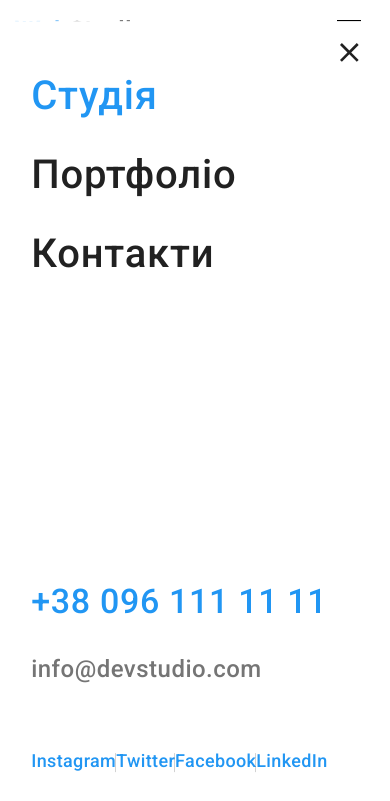
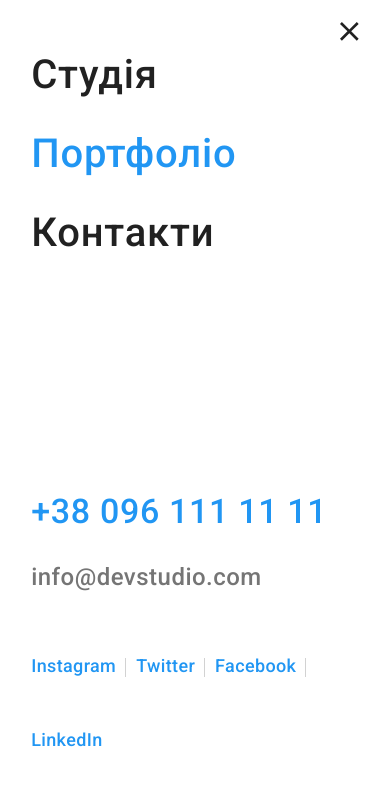
Before and after one commit to jke80/goit-markup-hw-08, a plain HTML site: page portfolio.html in a window 390 px wide. Both pictures are taken after a click on the button 349 px from the left and 29 px from the top of the page. Shown: the top 801 px of the page. Drawn offline with nearby package versions, Linux system fonts and the light colour scheme.

Commit message:
mobile menu

```diff
--- a/portfolio.html
+++ b/portfolio.html
@@ -84,14 +84,14 @@
 
           <ul class="menu-nav list">
             <li class="menu-nav__item">
-              <a
-                href="./index.html"
-                class="menu-nav__link menu-nav__link_current"
-                >Студія</a
-              >
+              <a href="./index.html" class="menu-nav__link">Студія</a>
             </li>
             <li class="menu-nav__item">
-              <a href="./portfolio.html" class="menu-nav__link">Портфоліо</a>
+              <a
+                href="./portfolio.html"
+                class="menu-nav__link menu-nav__link_current"
+                >Портфоліо</a
+              >
             </li>
             <li class="menu-nav__item">
               <a href="#" class="menu-nav__link">Контакти</a>
@@ -132,7 +132,7 @@
       </div>
     </header>
 
-    <main>
+    <main class="page-main">
       <section class="portfolio">
         <div class="container">
           <h1 class="visually-hidden">Наші роботи</h1>
--- a/sass/components/_header.scss
+++ b/sass/components/_header.scss
@@ -4,10 +4,10 @@
   top: 0;
   width: 100%;
   z-index: 10;
+  background-color: var(--background-color);
 }
 
 .page-header__container {
-  background-color: var(--background-color);
   display: flex;
   justify-content: space-between;
   align-items: center;
--- a/sass/components/_menu.scss
+++ b/sass/components/_menu.scss
@@ -15,22 +15,25 @@
     flex-direction: column;
     justify-content: space-between;
     left: 50%;
-    top: 50%;
-    // width: 100vw;
+    top: 0;
     height: 95vh;
     padding-top: 6vh;
     padding-bottom: 6vh;
-    padding-left: 8vw;
-    padding-right: 8vw;
+    padding-left: 8%;
     z-index: 999;
     background-color: var(--background-color);
+    transform: translateX(-50%);
 
-    transform: scale(0) translate(-50%, -50%);
-
-    transition: transform var(--page-transition);
+    opacity: 0;
+    visibility: hidden;
+    pointer-events: none;
+    transition: opacity var(--page-transition),
+      visibility var(--page-transition);
 
     &.is-open {
-      transform: scale(1) translate(-50%, -50%);
+      opacity: 1;
+      visibility: visible;
+      pointer-events: all;
     }
   }
 
@@ -66,23 +69,21 @@
     @include font(34px, 500, 40px);
     letter-spacing: 0.02em;
     color: var(--site-accent-color);
-    padding-bottom: 4vh;
+    padding-bottom: 32px;
   }
+
   .menu-container__email {
     display: block;
     @include font(24px, 500, 28px);
     letter-spacing: 0.02em;
     color: var(--font-color);
-    padding-bottom: 4vh;
+    padding-bottom: 32px;
   }
 
   .menu-socials {
-    position: relative;
     display: flex;
-    gap: calc((80vw - 340px) / 3);
-    @media screen and (max-width: 430px) {
-      gap: 0;
-    }
+    gap: 20px;
+    flex-wrap: wrap;
   }
 
   .menu-socials__item {
@@ -95,12 +96,8 @@
       width: 1px;
       height: 1.17em;
       background-color: var(--contact-form-border-color);
-      right: calc((80vw - 340px) / -6);
+      right: -10px;
       bottom: 0;
-
-      @media screen and (max-width: 430px) {
-        right: 0;
-      }
     }
   }
 
@@ -110,7 +107,7 @@
     letter-spacing: 0.02em;
     color: var(--site-accent-color);
     text-align: center;
-    padding-top: 4vh;
+    padding-top: 32px;
   }
 }
 
--- a/sass/components/_page-main.scss
+++ b/sass/components/_page-main.scss
@@ -2,7 +2,7 @@
   margin-top: 60px;
 }
 
-@media screen and (min-width: 1200px) {
+@media screen and (min-width: 768px) {
   .page-main {
     margin-top: 80px;
   }
```
Also changed, not shown: css/main.css, css/main.min.css, 2 other files.
